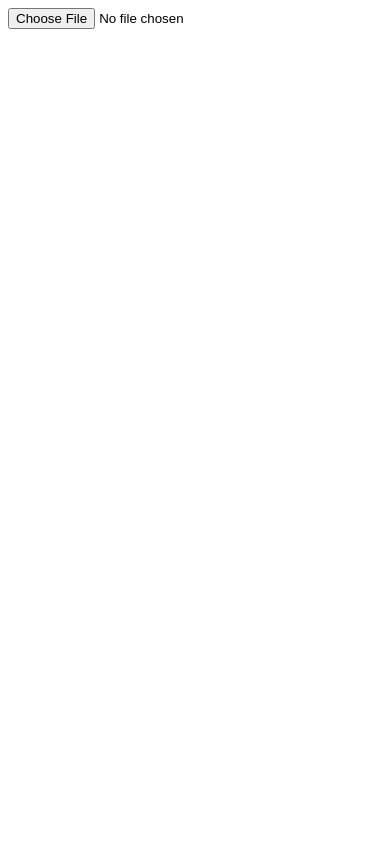
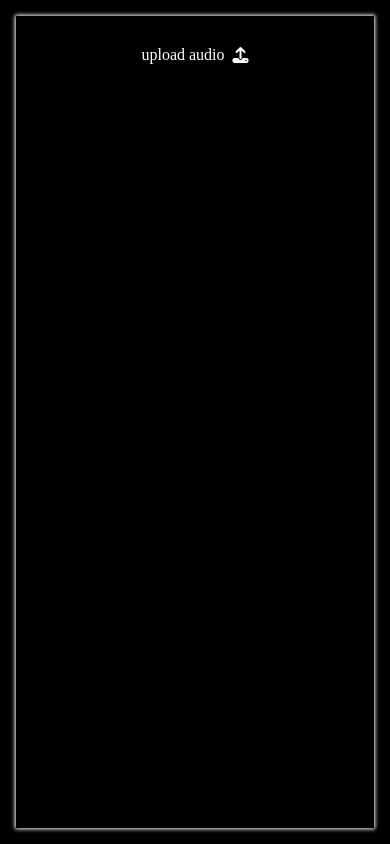
Before and after one commit to Sahaj19/zenithbars, a plain HTML site: page index.html in a window 390 px wide. Drawn offline with Linux system fonts and the light colour scheme.

Commit message:
fixed canvas & responsiveness

```diff
--- a/index.css
+++ b/index.css
@@ -0,0 +1,63 @@
+*,
+*::after,
+*::before {
+    margin: 0;
+    padding: 0;
+    box-sizing: border-box;
+}
+
+body {
+    background-color: #000;
+}
+
+.main {
+    width: 100%;
+    display: flex;
+    align-items: flex-end;
+    justify-content: center;
+    padding: 1rem;
+    position: relative;
+    height: 100vh;
+}
+
+canvas {
+    width: 100%;
+    height: 100%;
+    box-shadow: 0 0 4px 1px #fff;
+}
+
+.upload_audio {
+    padding: 1rem;
+    background-color: #000;
+    color: #fff;
+    font-size: 2rem;
+    display: flex;
+    align-items: center;
+    justify-content: center;
+    position: absolute;
+    top: 30px;
+    left: 50%;
+    transform: translateX(-50%);
+}
+
+.upload_audio i {
+    margin-left: 0.5rem;
+}
+
+input {
+    position: absolute;
+    top: 0;
+    left: 0;
+    opacity: 0;
+    width: 100%;
+    height: 100%;
+    cursor: pointer;
+}
+
+
+
+@media(max-width:425px) {
+    .upload_audio {
+        font-size: 1rem;
+    }
+}
--- a/index.html
+++ b/index.html
@@ -7,8 +7,18 @@
     <link rel="stylesheet" href="index.css" />
   </head>
   <body>
-    <input type="file" accept="audio/*" />
+    <div class="main">
+      <canvas></canvas>
+      <div class="upload_audio">
+        upload audio <i class="fa-solid fa-upload"></i>
+        <input type="file" accept="audio/*" />
+      </div>
+    </div>
     <audio></audio>
+    <script
+      src="https://kit.fontawesome.com/f6dcd8ba33.js"
+      crossorigin="anonymous"
+    ></script>
     <script src="index.js"></script>
   </body>
 </html>
--- a/index.js
+++ b/index.js
@@ -1,5 +1,10 @@
 const input = document.querySelector("input");
 const audio = document.querySelector("audio");
+const canvas = document.querySelector("canvas");
+
+const context = canvas.getContext("2d");
+canvas.width = window.innerWidth;
+canvas.height = window.innerHeight;
 
 input.addEventListener("change", () => {
   const file = input.files[0];
@@ -32,11 +37,28 @@ input.addEventListener("change", () => {
   //
   const bufferDataArray = new Uint8Array(bufferDataLength);
 
-  //
-  setInterval(() => {
+  //width of each zenith bar
+  const barWidth = canvas.width / bufferDataLength;
+  let x = 0;
+
+  //zenith bar function
+  function zenithBar() {
+    x = 0;
+    context.clearRect(0, 0, canvas.width, canvas.height);
     analyzer.getByteFrequencyData(bufferDataArray);
-    console.log(bufferDataArray);
-  }, 2000);
+
+    bufferDataArray.forEach((frequency) => {
+      const barHeight = frequency;
+
+      context.fillStyle = "red";
+      context.fillRect(x, canvas.height - barHeight, barWidth, barHeight);
+      x = x + barWidth;
+    });
+
+    if (!audio.ended) requestAnimationFrame(zenithBar);
+  }
+
+  zenithBar();
 });
 
 /*
```
